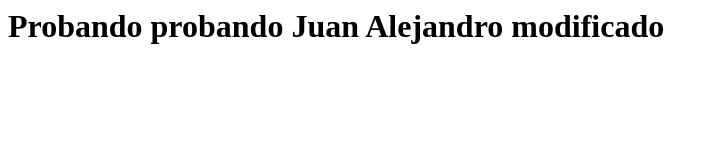
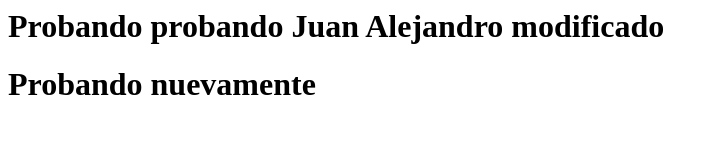
Before and after one commit to CristianJ/cursoGit, a plain HTML site: page index_jalejandro.html in a window 1280 px wide. Shown: the whole page, without its empty margins (0-718 px from the left). Drawn offline with Linux system fonts and the light colour scheme.

Commit message:
PruebaRamas

```diff
--- a/index_jalejandro.html
+++ b/index_jalejandro.html
@@ -1,5 +1,6 @@
 <html>
     <body>
         <h1>Probando probando Juan Alejandro modificado </h1>
+        <h1>Probando nuevamente </h1>
     </body>
 </html>
```
